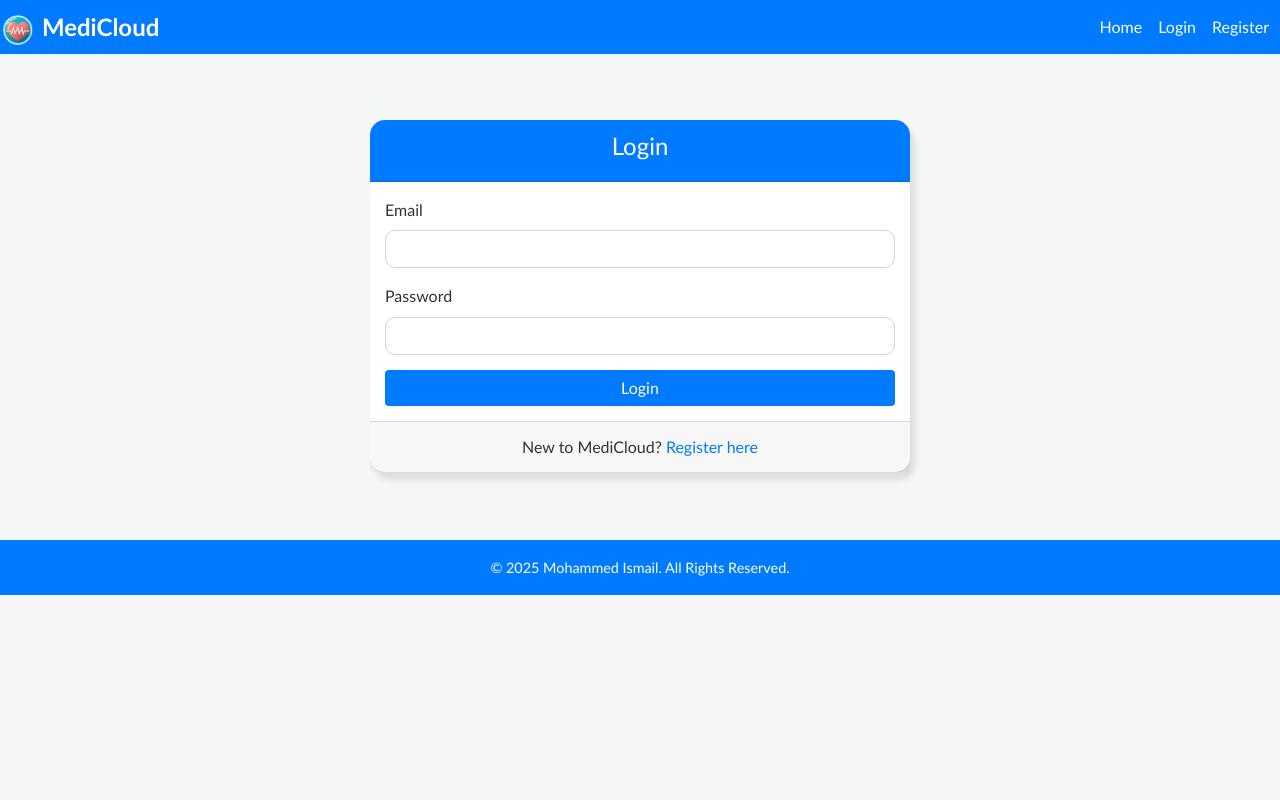
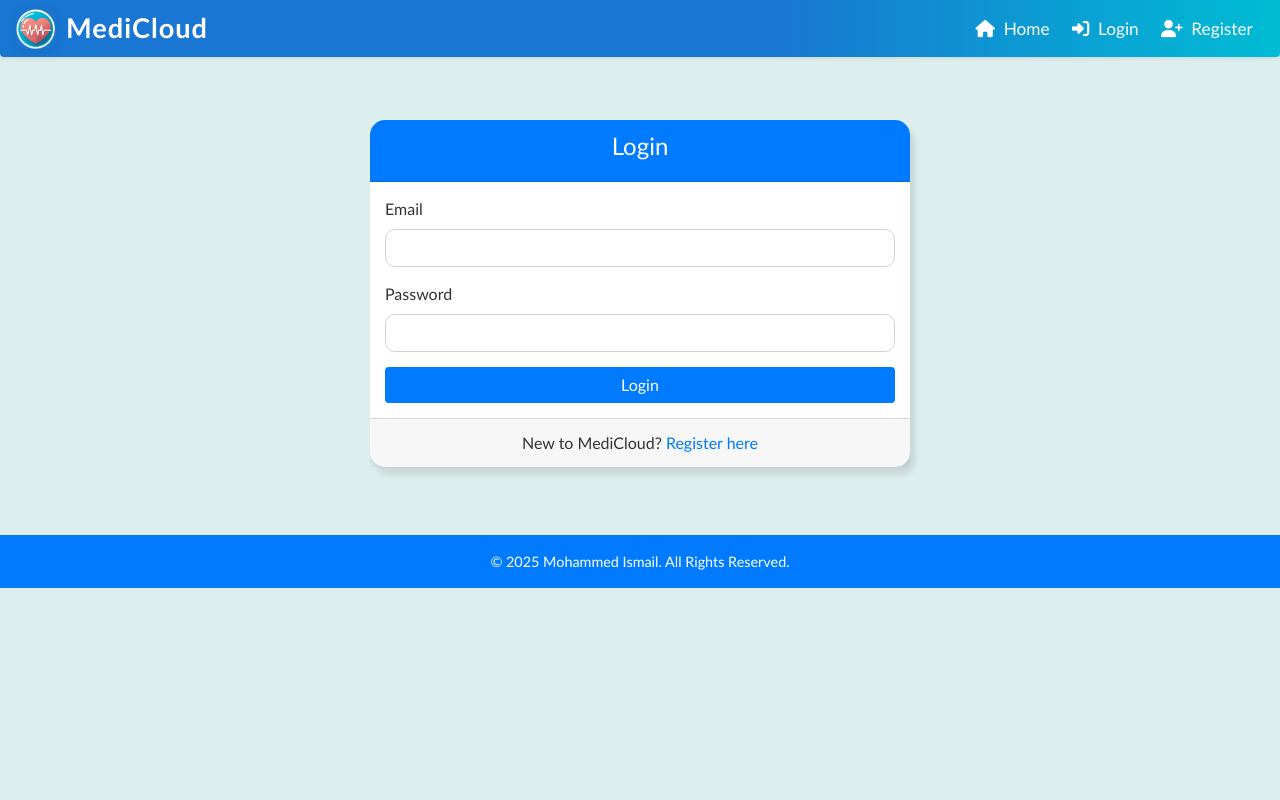
Before and after one commit to m-ismail-x2/medicloud, a Flask app: page /login in a window 1280 px wide. Run offline with Flask 3, Linux system fonts and the light colour scheme; some libraries are stand-ins or nearby versions.

Commit message:
Feat: modernize frontend

```diff
--- a/static/css/styles.css
+++ b/static/css/styles.css
@@ -1,24 +1,8 @@
 /* Global Styles */
 body {
     font-family: 'Gill Sans', 'Gill Sans MT', Calibri, 'Trebuchet MS', sans-serif;
-    background-color: #f4f7f6;
+    background-color: #dee;
     color: #333;
-    line-height: 1.6;
-    margin: 0;
-    padding: 0;
-    display: flex;
-    flex-direction: column;
-    min-height: 100vh;
-}
-
-header {
-    border-bottom: 3px solid #f8f9fa;
-    box-shadow: 0 2px 4px rgba(0, 0, 0, 0.1);
-    position: fixed;
-    width: 100%;
-    top: 0;
-    left: 0;
-    z-index: 1000;
 }
 
 footer {
@@ -56,6 +40,78 @@ nav img {
     height: 30px;
     margin-right: 3px;
 }
+.main-navbar {
+    background: linear-gradient(90deg, #1976d2 60%, #00bcd4 100%) !important;
+    border-radius: 0 0 18px 18px;
+    box-shadow: 0 4px 18px rgba(0,0,0,0.10);
+    padding: 0.2rem 1rem;
+}
+
+.navbar-nav .nav-link {
+    color: #fff !important;
+    font-weight: 500;
+    font-size: 1.08rem;
+    border-radius: 8px;
+    margin: 0 0.2rem;
+    padding: 0.5rem 1.1rem;
+    transition: background 0.18s, color 0.18s, box-shadow 0.18s;
+    display: flex;
+    align-items: center;
+    gap: 0.5em;
+}
+.navbar-nav .nav-link:hover, .navbar-nav .nav-link:focus {
+    background: rgba(255,255,255,0.13);
+    color: #e0f7fa !important;
+    box-shadow: 0 2px 8px rgba(0,0,0,0.07);
+    text-decoration: none;
+}
+.navbar-nav .nav-item.active .nav-link {
+    background: rgba(255,255,255,0.22);
+    color: #fff !important;
+}
+
+@media (max-width: 768px) {
+    .main-navbar {
+        padding: 0.5rem 0.7rem;
+    }
+    .navbar-nav .nav-link {
+        font-size: 1rem;
+        padding: 0.5rem 0.7rem;
+    }
+}
+
+
+.navbar-nav {
+    text-align: center;
+}
+
+.navbar-toggle {
+    display: flex;
+    flex-direction: column;
+    justify-content: center;
+    align-items: center;
+    height: 50px;
+    width: 55px;
+    z-index: 1100;
+}
+.navbar-toggle .toggle-bar {
+    display: block;
+    width: 40px;
+    height: 4px;
+    margin: 3.5px 0;
+    background: #fff;
+    border-radius: 2px;
+    transition: all 0.32s cubic-bezier(.4,2,.6,1);
+}
+.navbar-toggle.open .toggle-bar:nth-child(1) {
+    transform: translateY(7px) rotate(45deg);
+}
+.navbar-toggle.open .toggle-bar:nth-child(2) {
+    opacity: 0;
+}
+.navbar-toggle.open .toggle-bar:nth-child(3) {
+    transform: translateY(-7px) rotate(-45deg);
+}
 
 /* Cards */
 .card {
@@ -67,8 +123,8 @@ nav img {
 }
 
 .card img {
-    border-top-left-radius: 15px;
-    border-top-right-radius: 15px;
+    border-top-left-radius: 20px;
+    border-top-right-radius: 20px;
 }
 
 div.card-header.text-white {
@@ -96,22 +152,21 @@ div.card-header.text-white {
 .row.equal-height {
     display: flex;
     flex-wrap: wrap;
-    gap: 16px;
-    justify-content: center;
+    justify-content: space-evenly;
 }
 
 .row.equal-height .card {
-    flex: 1 1 calc(33.333% - 16px);
     box-sizing: border-box;
     border: 1px solid #ccc;
-    border-radius: 15px;
+    border-radius: 20px;
     background-color: #f9f9f9;
     text-align: center;
+    width: 30%;
 }
 
 @media (max-width: 768px) {
     .row.equal-height .card {
-        flex: 1 1 calc(50% - 16px);
+        flex: 45%;
     }
 }
 
@@ -188,9 +243,6 @@ div.card-header.text-white {
 
 /* Responsive Design */
 @media (max-width: 600px) {
-    .navbar-nav {
-        text-align: center;
-    }
 
     .jumbotron {
         padding: 0.5rem;
--- a/templates/layout.html
+++ b/templates/layout.html
@@ -7,41 +7,44 @@
     <link rel="stylesheet" href="static/css/bootstrap.min.css">
     <link rel="icon" type="image/png" href="{{ url_for('static', filename='images/favicon.png') }}">
     <link rel="stylesheet" href="{{ url_for('static', filename='css/styles.css') }}">
+    <link rel="stylesheet" href="https://cdnjs.cloudflare.com/ajax/libs/font-awesome/6.4.2/css/all.min.css" crossorigin="anonymous" referrerpolicy="no-referrer" />
 </head>
 <body>
     <header>
-        <nav class="navbar navbar-expand-lg navbar-dark bg-primary fixed-top">
-            <a class="navbar-brand" href="{{ url_for('index') }}">
-                <img src="/static/images/favicon.png">
-                MediCloud
+        <nav class="navbar navbar-expand-lg navbar-dark bg-primary main-navbar fixed-top shadow-sm rounded-bottom">
+            <a class="navbar-brand d-flex align-items-center gap-2" href="{{ url_for('index') }}">
+                <img src="/static/images/favicon.png" style="height:40px;width:40px;border-radius:8px;box-shadow:0 2px 8px rgba(0,0,0,0.08);margin-right:10px;">
+                <span style="font-weight:700;letter-spacing:1px;font-size:1.7rem;">MediCloud</span>
             </a>
-            <button class="navbar-toggler" type="button" data-toggle="collapse" data-target="#navbarNav" aria-controls="navbarNav" aria-expanded="false" aria-label="Toggle navigation">
-                <span class="navbar-toggler-icon"></span>
+            <button class="navbar-toggler navbar-toggle" id="navbarToggler" type="button" data-toggle="collapse" data-target="#navbarNav" aria-controls="navbarNav" aria-expanded="false" aria-label="Toggle navigation">
+                <span class="toggle-bar"></span>
+                <span class="toggle-bar"></span>
+                <span class="toggle-bar"></span>
             </button>
-            <div class="collapse navbar-collapse" id="navbarNav">
-                <ul class="navbar-nav ml-auto">
+            <div class="collapse navbar-collapse justify-content-end" id="navbarNav">
+                <ul class="navbar-nav main-nav">
                     <li class="nav-item">
-                        <a class="nav-link" href="{{ url_for('index') }}">Home</a>
+                        <a class="nav-link" href="{{ url_for('index') }}"><i class="fas fa-home"></i> Home</a>
                     </li>
                     {% if 'user_id' in session %}
                         <li class="nav-item">
-                            <a class="nav-link" href="{{ url_for('profile') }}">profile</a>
+                            <a class="nav-link" href="{{ url_for('profile') }}"><i class="fas fa-user"></i> Profile</a>
                         </li>
                         <li class="nav-item">
-                            <a class="nav-link" href="{{ url_for('health_news') }}">Health News</a>
+                            <a class="nav-link" href="{{ url_for('health_news') }}"><i class="fas fa-newspaper"></i> Health News</a>
                         </li>
                         <li class="nav-item">
-                            <a class="nav-link" href="{{ url_for('meals') }}">Meals</a>
+                            <a class="nav-link" href="{{ url_for('meals') }}"><i class="fas fa-utensils"></i> Meals</a>
                         </li>
                         <li class="nav-item">
-                            <a class="nav-link" href="{{ url_for('logout') }}">Logout</a>
+                            <a class="nav-link" href="{{ url_for('logout') }}"><i class="fas fa-sign-out-alt"></i> Logout</a>
                         </li>
                     {% else %}
                         <li class="nav-item">
-                            <a class="nav-link" href="{{ url_for('login') }}">Login</a>
+                            <a class="nav-link" href="{{ url_for('login') }}"><i class="fas fa-sign-in-alt"></i> Login</a>
                         </li>
                         <li class="nav-item">
-                            <a class="nav-link" href="{{ url_for('register') }}">Register</a>
+                            <a class="nav-link" href="{{ url_for('register') }}"><i class="fas fa-user-plus"></i> Register</a>
                         </li>
                     {% endif %}
                 </ul>
@@ -70,6 +73,21 @@
     </footer>
 
     <script src="static/js/scripts.js"></script>
+    <script>
+    document.addEventListener('DOMContentLoaded', function() {
+        var toggler = document.getElementById('navbarToggler');
+        var nav = document.getElementById('navbarNav');
+        if (toggler && nav) {
+            toggler.addEventListener('click', function() {
+                toggler.classList.toggle('open');
+            });
+            // Also close toggler when nav closes (Bootstrap collapse)
+            nav.addEventListener('hidden.bs.collapse', function() {
+                toggler.classList.remove('open');
+            });
+        }
+    });
+    </script>
     <script src="static/js/jquery-3.7.1.min.js"></script>
     <script src="static/js/popper.min.js"></script>
     <script src="static/js/bootstrap.min.js"></script>
--- a/templates/meals.html
+++ b/templates/meals.html
@@ -10,7 +10,7 @@
                 <img src="{{ meal.image }}" class="card-img-top" alt="{{ meal.name }}">
                 <div class="card-body">
                     <h5 class="card-title">{{ meal.name }}</h5>
-                    <a href="{{ url_for('nutrition', recipe_id=meal.id) }}" class="btn btn-primary">Nutrition Info</a>
+                    <a href="{{ url_for('nutrition', recipe_id=meal.id) }}" class="btn btn-primary mb-2">Nutrition Info</a>
                     <a href="{{ url_for('recipe', recipe_id=meal.id) }}" class="btn btn-primary">View Recipe</a>
                 </div>
             </div>
```
